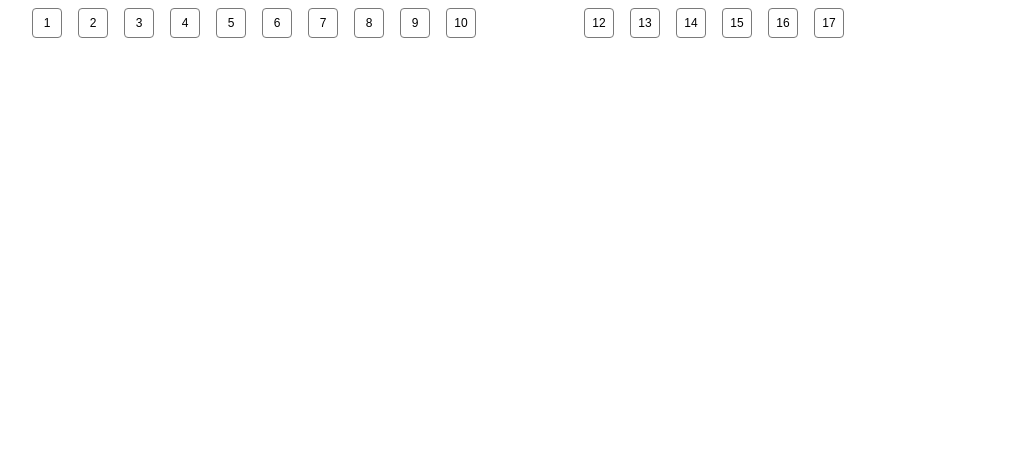
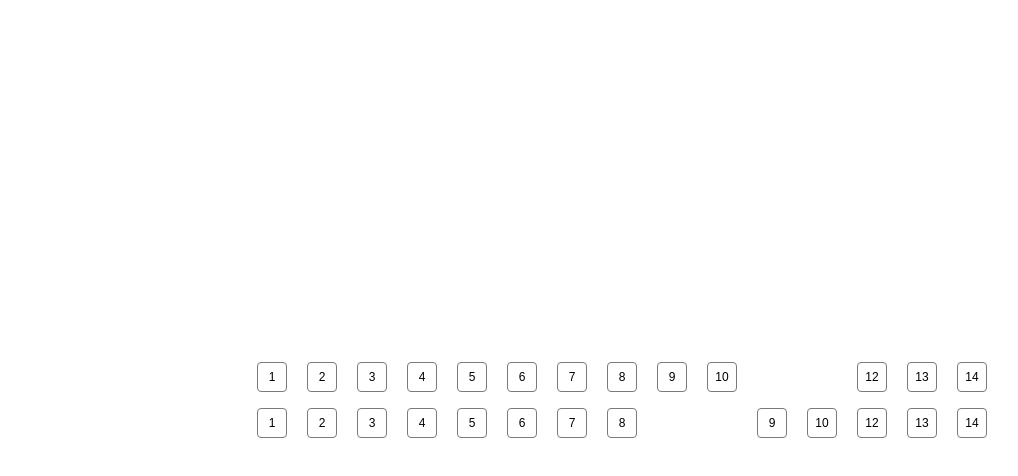
Before and after one commit to naveensinghp/Playground-Stuff, a Next.js app: page /bookseat in a window 1280 px wide. Shown: the top 476 px of the page, without its empty margins (68-1086 px from the left). Built offline with nearby package versions, Linux system fonts and the light colour scheme.

Commit message:
Using Only Purly Grid

```diff
--- a/pages/bookseat.js
+++ b/pages/bookseat.js
@@ -14,8 +14,7 @@ export default function BookSeat() {
         <>
             <Wrapper>
                 {seatNumber.map((data) => (
-                <Wrapperout
-                >
+                    <Wrapperout>
                         {data.seatno.map((num,index) => (
                             <SeatNums
                                 key={index}
@@ -32,15 +31,18 @@ export default function BookSeat() {
 }
 
 
+const Wrapper = styled.section`
+    display: grid;
+    gap: 16px;
+    place-content: center;
+    height: calc(100vh - 16px);
+`;
+
 const Wrapperout = styled.div`
-    display: flex;
-    gap: 16px;
+    display: grid;
+    grid-auto-flow: column;
+    gap: 20px;
 `
-
-const Wrapper = styled.div`
-    display: flex;
-    flex-direction: row;
-`;
 
 const SeatNums = styled.button`
     width: 30px;
--- a/src/utils.js
+++ b/src/utils.js
@@ -36,26 +36,26 @@ export const seatNumber = [
   {
       id:1,
       seat: "A",
-      seatno: ['x','x','1','2','3','4','5','6','7','8','9','10','x','x','12','13','14','15','16','17']
+      seatno: ['x','x','1','2','3','4','5','6','7','8','9','10','x','x','12','13','14']
   },
-  // {
-  //     id:2,
-  //     seat: "B",
-  //     seatno: ['1','2','3','4','5','6','7','8','x','x','9','10','12','13','14','15','16','17']
-  // },
+  {
+      id:2,
+      seat: "B",
+      seatno: ['x','x','1','2','3','4','5','6','7','8','x','x','9','10','12','13','14']
+  },
   // {
   //     id:3,
   //     seat: "C",
-  //     seatno: ['1','2','3','4','5','6','7','8','NULL','NULL','9','10','12','13','14','15','16','17']
+  //     seatno: ['x','x','1','2','3','4','5','6','7','8','x','x','9','10','12','13','14']
   // },
   // {
   //     id:4,
   //     seat: "D",
-  //     seatno: ['1','2','3','4','5','6','7','8','NULL','NULL','9','10','12','13','14','15','16','17']
+  //     seatno: ['x','x','1','2','3','4','5','6','7','8','x','x','9','10','12','13','14']
   // },
   // {
   //     id:5,
   //     seat: "E",
-  //     seatno: ['1','2','3','4','5','6','7','8','NULL','NULL','9','10','12','13','14','15','16','17']
+  //     seatno: ['x','x','1','2','3','4','5','6','7','8','x','x','9','10','12','13','14']
   // }
 ]
```
Lines whose indentation alone changed are shown as unchanged.
